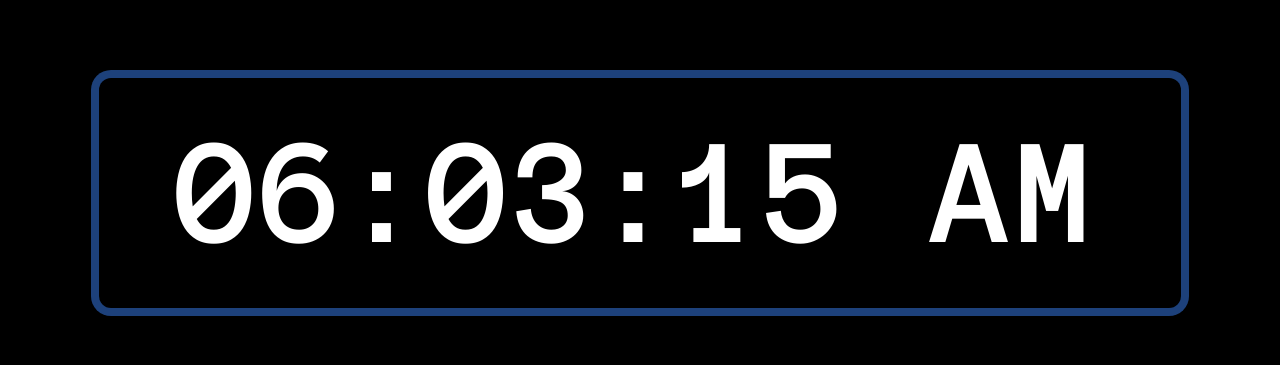
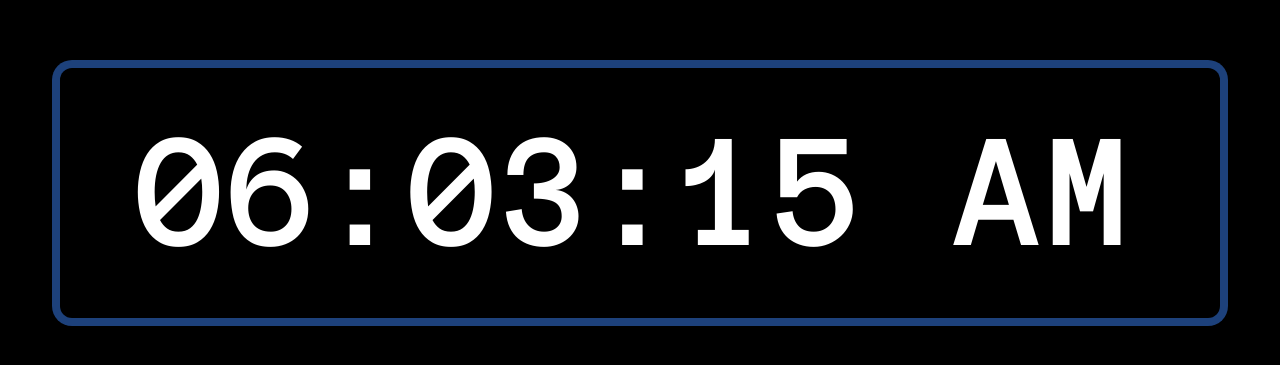
Before and after one commit to chasecee/pi-dashboard, a Next.js app: page / in a window 1280 px wide. Shown: the part 207-572 px from the top of the page. Built offline with nearby package versions, Linux system fonts and the light colour scheme.

Commit message:
testing2

```diff
--- a/app/components/Clock.jsx
+++ b/app/components/Clock.jsx
@@ -27,7 +27,7 @@ export default function Clock() {
   }, []);
 
   return (
-    <div className="w-full text-center text-[12vw]">
+    <div className="w-full text-center text-[13vw]">
       {time || "00:00:00 PM"}
     </div>
   );
```
